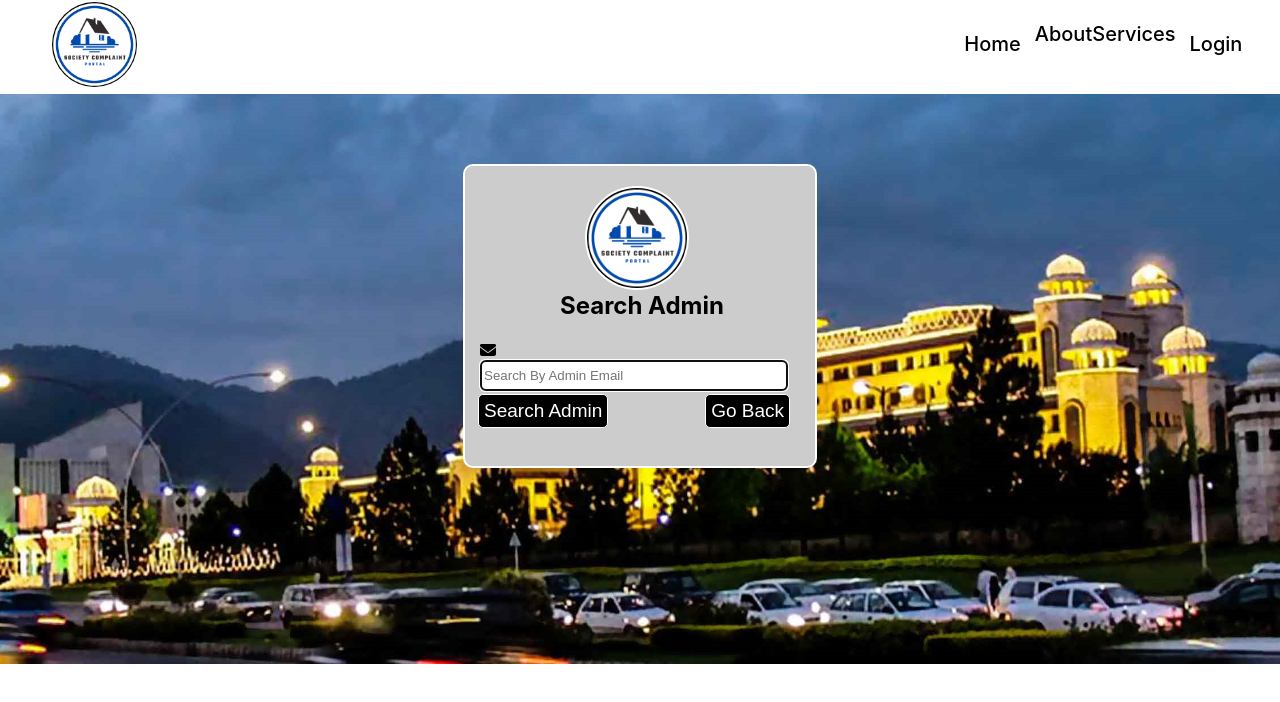
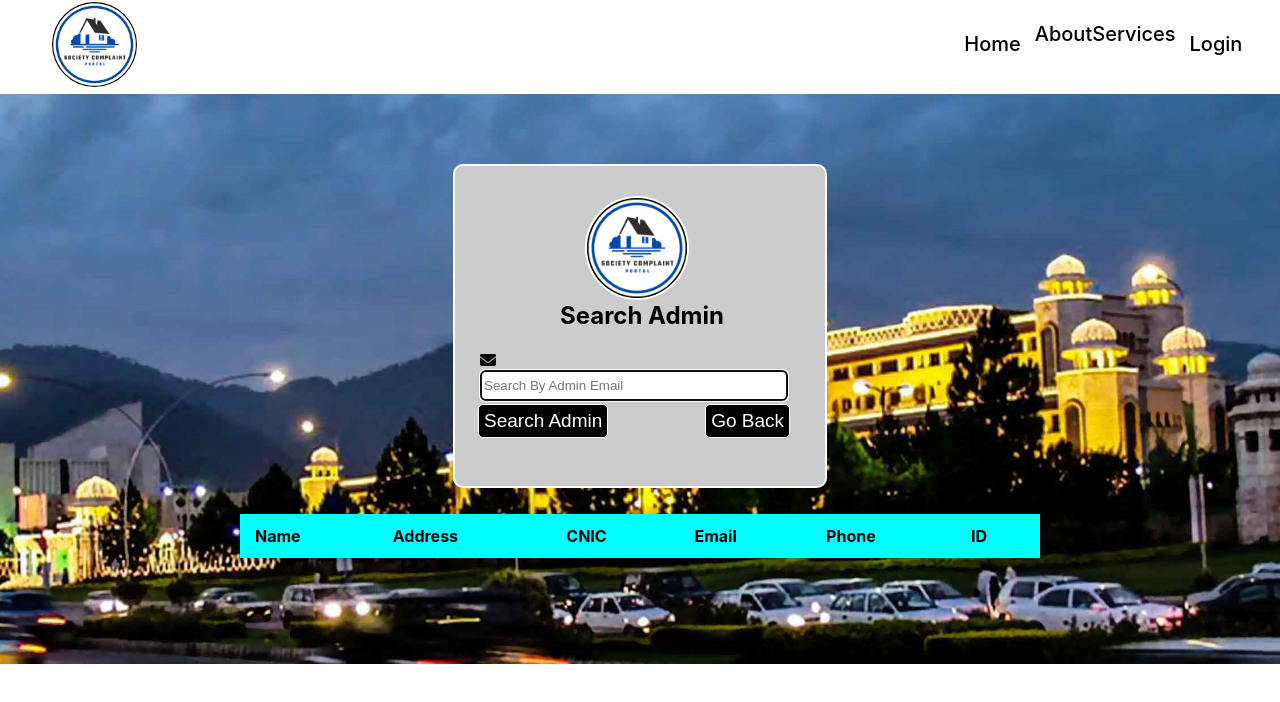
Before and after one commit to Bsef19m519/Society-Complaint-Portal-MERN-, a React (Create React App) app in the folder frontend/: page /view-admin in a window 1280 px wide. Shown: the top 702 px of the page. Built offline with nearby package versions, Linux system fonts and the light colour scheme.

Commit message:
print adminsData

```diff
--- a/frontend/src/superAdmin/SearchAdmin.css
+++ b/frontend/src/superAdmin/SearchAdmin.css
@@ -8,6 +8,7 @@
 }
 .SA-searchAdmin-form-container {
   margin-top: 70px;
+  padding: 10px;
   border: 2px solid white;
   border-radius: 10px;
   width: 350px;
@@ -47,3 +48,44 @@
   margin-right: 25px;
   margin-left: 13px;
 }
+/* Table styling */
+
+.table-container {
+  display: flex;
+  flex-direction: column;
+  align-items: center;
+  margin-top: -150px;
+}
+
+.table-title {
+  font-size: 32px;
+  font-weight: bold;
+  margin-bottom: 20px;
+}
+
+.data-table {
+  border-collapse: collapse;
+  width: 100%;
+  max-width: 800px;
+  background-color: #fff;
+  box-shadow: 0px 0px 10px rgba(0, 0, 0, 0.2);
+}
+
+.data-table th,
+.data-table td {
+  padding: 12px 15px;
+  text-align: left;
+}
+
+.data-table th {
+  background-color: cyan;
+  color: black;
+}
+
+.data-table tr:nth-child(even) {
+  background-color: #f2f2f2;
+}
+
+.data-table tr:hover {
+  background-color: #e6e6e6;
+}
--- a/frontend/src/superAdmin/searchAdmin.js
+++ b/frontend/src/superAdmin/searchAdmin.js
@@ -5,6 +5,7 @@ import "./SearchAdmin.css";
 import loginIcon from "../components/Header/SCP3.png";
 import { FontAwesomeIcon } from "@fortawesome/react-fontawesome";
 import { faEnvelope } from "@fortawesome/free-solid-svg-icons";
+import TableData from "./showTableData";
 
 const ViewAdmin = () => {
   //navigate to other component
@@ -14,7 +15,8 @@ const ViewAdmin = () => {
   };
 
   //managing input states
-  const [email, setEmail] = useState("");
+  const [email, setEmail] = useState(""); //managing email state
+  const [tableData, setTableData] = useState([]); //managing table data state
 
   //email handler
   async function emailHandler(event) {
@@ -33,20 +35,25 @@ const ViewAdmin = () => {
 
     // const emailParam = event.target.elements.email.value;
     const response = await fetch(
-      `http://localhost:3000/api/superadmin/admins/email?email=${email}`,
+      "http://localhost:3000/api/superadmin/admins/arbutt863@gmail.com",
       {
         method: "GET",
       }
     );
     const data = await response.json();
     console.log(data);
+    setTableData(data);
 
     setEmail("");
   };
 
   return (
+    <>
       <div className="SA-Searchadmin-container-div">
-      <form className="SA-searchAdmin-form-container" onSubmit={submitHandler}>
+        <form
+          className="SA-searchAdmin-form-container"
+          onSubmit={submitHandler}
+        >
           <img
             className="SA-searchAdmin-loginIcon"
             src={loginIcon}
@@ -77,6 +84,34 @@ const ViewAdmin = () => {
           </div>
         </form>
       </div>
+      <div className="table-container">
+        {/* <h3 className="table-title">Admin Record</h3> */}
+        <table className="data-table">
+          <thead>
+            <tr>
+              <th>Name</th>
+              <th>Address</th>
+              <th>CNIC</th>
+              <th>Email</th>
+              <th>Phone</th>
+              <th>ID</th>
+            </tr>
+          </thead>
+          <tbody>
+            {tableData.map((dataItem) => (
+              <tr key={dataItem._id}>
+                <td>{dataItem.name}</td>
+                <td>{dataItem.address}</td>
+                <td>{dataItem.cnic}</td>
+                <td>{dataItem.email}</td>
+                <td>{dataItem.phone}</td>
+                <td>{dataItem._id}</td>
+              </tr>
+            ))}
+          </tbody>
+        </table>
+      </div>
+    </>
   );
 };
 
--- /dev/null
+++ b/frontend/src/superAdmin/showTableData.js
@@ -0,0 +1,37 @@
+import React, { useState } from "react";
+
+function TableData(props) {
+  const [tableData, setTableData] = useState([]); //managing table data state
+
+  return (
+    <div>
+      <h1>Table Display</h1>
+      <table>
+        <thead>
+          <tr>
+            <th>Name</th>
+            <th>Address</th>
+            <th>CNIC</th>
+            <th>Email</th>
+            <th>Phone</th>
+            <th>ID</th>
+          </tr>
+        </thead>
+        <tbody>
+          {tableData.map((dataItem) => (
+            <tr key={dataItem.id}>
+              <td>{dataItem.name}</td>
+              <td>{dataItem.address}</td>
+              <td>{dataItem.cnic}</td>
+              <td>{dataItem.email}</td>
+              <td>{dataItem.phone}</td>
+              <td>{dataItem.id}</td>
+            </tr>
+          ))}
+        </tbody>
+      </table>
+    </div>
+  );
+}
+
+export default TableData;
```
Lines whose indentation alone changed are shown as unchanged.
